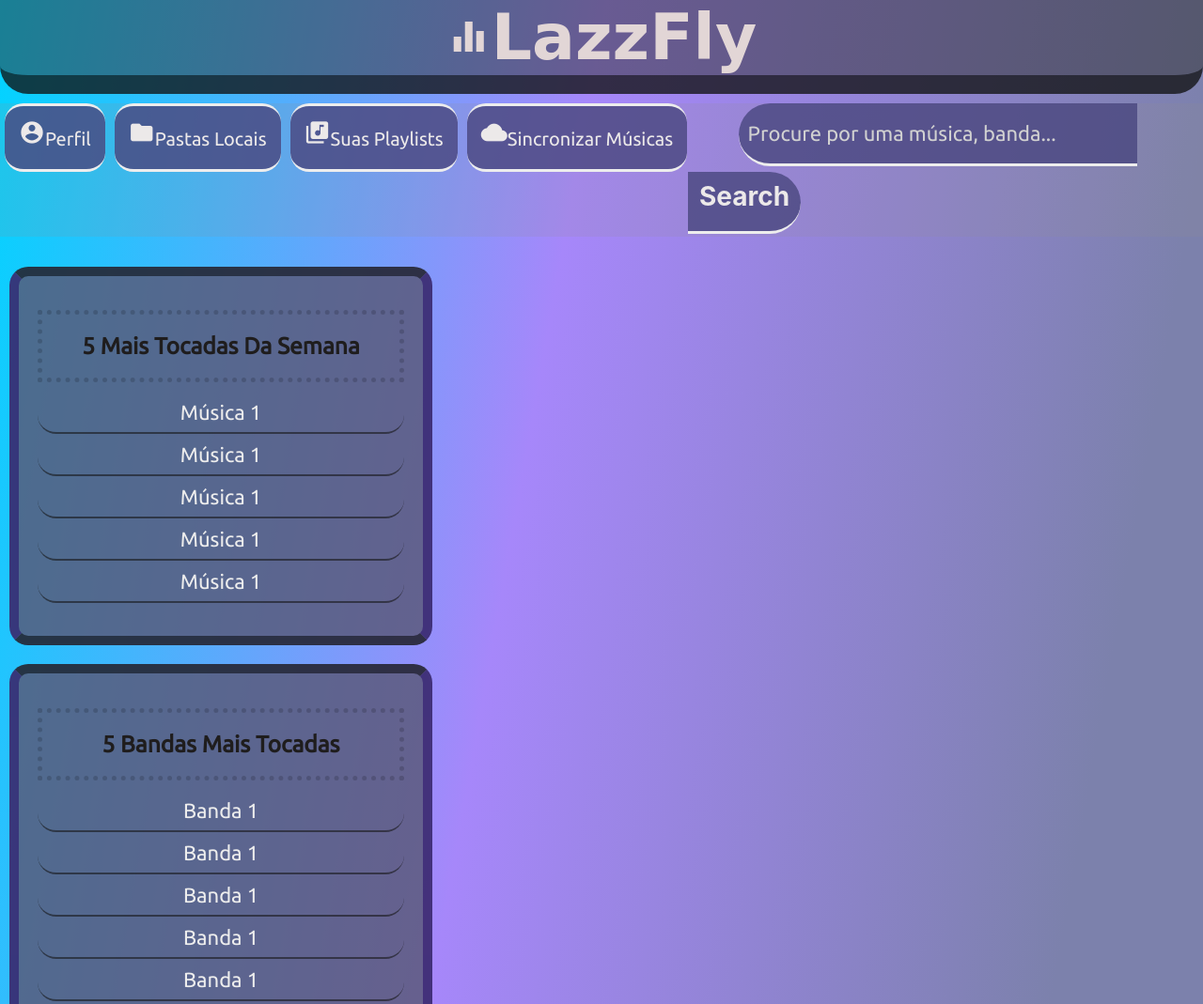
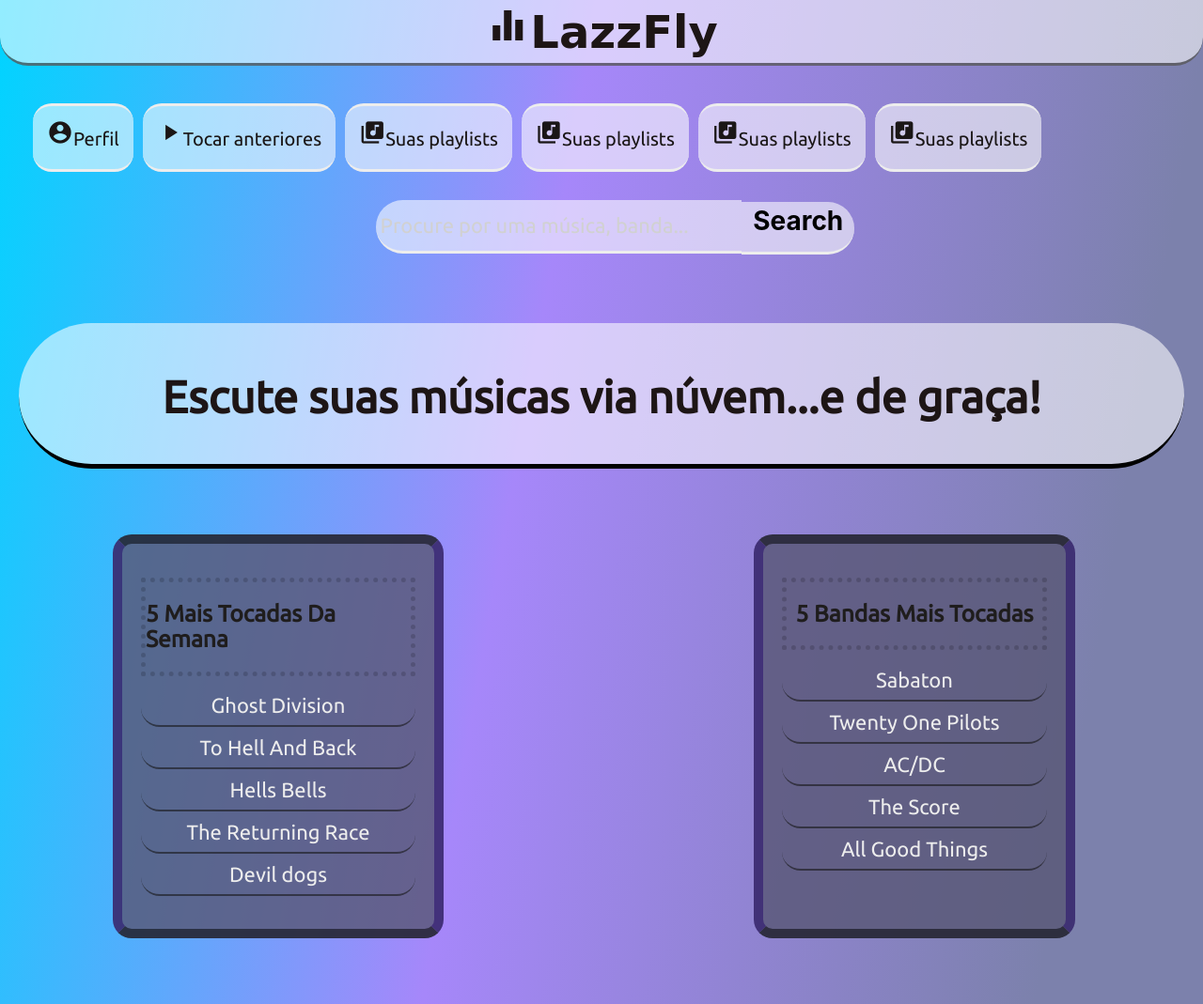
Before and after one commit to KauanLazzarin/Projeto-Site-Musica, a website: page src/views/index.html in a window 1280 px wide. Shown: the top 1069 px of the page at 94% size. Drawn offline with nearby package versions, Linux system fonts and the light colour scheme; files that its build step writes are made by us from their sources.

Commit message:
Index e estilos em geral melhorados

```diff
--- a/player-scripts/player-page.html
+++ b/player-scripts/player-page.html
@@ -3,11 +3,11 @@
     <head>
         <meta charset="UTF-8">
         <meta name="viewport" content="width=device-width, initial-scale=1.0">
-        <link href="https://fonts.googleapis.com/css2?family=Rowdies:wght@300;400;700&display=swap" rel="stylesheet">
+        <!-- <link href="https://fonts.googleapis.com/css2?family=Rowdies:wght@300;400;700&display=swap" rel="stylesheet">  -->
         <link href="https://fonts.googleapis.com/css2?family=Ubuntu:ital,wght@0,300;0,400;1,700&display=swap" rel="stylesheet">
-        <link rel="stylesheet" href="../styles/player-page-style.css">
-        <link rel="stylesheet" href="../styles/main.css">
-        <link rel="stylesheet" href="../styles/player-style.css">
+        <link rel="stylesheet" href="../public/styles/player-page-style.css">
+        <link rel="stylesheet" href="../public/styles/main.css">
+        <link rel="stylesheet" href="../public/styles/player-style.css">
         <title>Player</title>
     </head>
 
--- a/public/styles/index-style.css
+++ b/public/styles/index-style.css
@@ -1,51 +1,49 @@
+/* Estilização do landing */
+
+.landing {
+    max-width: 100vw;
+    padding-bottom: 20px;
+    padding-top: 10px;
+    margin-top: 170px;
+    margin-left: 20px;
+    margin-right: 20px;
+    background: rgba(255, 255, 255, 0.575);
+
+    border-bottom: 5px solid black;
+    border-radius: 120px;
+}
+
+.landing h1 {
+    display: flex;
+    align-items: center;
+    justify-content: center;
+
+    font-family:'Ubuntu';
+    font-weight: bold;
+    color: rgb(29, 21, 21);
+    font-size: 48px;
+}
 
 
 /* Começo da estilização do titulo */
 
-.main-title {
-    display: flex;
-    max-height: 100px;
-    align-items: center;
-    justify-content: center;
-    background-color: rgba(51, 53, 54, 0.527);
-    padding: 20px;
-    border-bottom: 20px solid rgba(0, 0, 0, 0.521);
-    border-bottom-left-radius: 30px;
-    border-bottom-right-radius: 30px;
-}
-
-.main-title a {
-    font-weight: bold;
-    font-family: 'Rowdies', cursive;
-    font-style: none;
-    font-size: 68px;
-    color: rgb(226, 214, 214);
-    text-decoration: none;
-    transition: 800ms;
-}
-
-.main-title a:hover {
-    color: rgba(77, 6, 71, 0.432);
-}
-
-.main-title i {
-    font-size: 48px;
-}
 
 /*Fim da estilização do titulo*/
 
 /*Início da estilização do menu*/
 
 #main-menu {
-    margin-top: 10px;
+    width: 1200px;
+    margin-top: 40px;
     background: none;
     box-shadow: none;
+    margin-left: 30px;
 }
 
 #main-menu ul {
     padding:0px;
     margin:0px;
-    background-color:#8f89892a;
+    background:none;
     list-style:none;
 }
 
@@ -55,8 +53,8 @@
     margin-bottom: 10px;
     display: inline-block;
     font-size: 20px;
-    background-color:#4a4880d0;
-    color: rgb(236, 233, 233);
+    background-color:rgba(255, 255, 255, 0.575);
+    color: rgb(26, 22, 22);
     text-decoration: none;
     border-bottom:3px solid #EDEDED;
     border-top:3px solid #ededed;
@@ -68,8 +66,8 @@
 }
 
 #main-menu ul li a:hover {
-    background-color:#D6D6D6;
-    color: #1f1d1d;
+    background-color:#3d3b3b;
+    color: #ffffff;
     border-bottom:3px solid #2e2b3f;
 }
 
@@ -80,12 +78,12 @@
 }
 
 #search-button {
-    padding-top: 10.4px;
-    padding-bottom: 20.9px;
+    padding-top: 4.5px;
+    padding-bottom: 17px;
     margin-left: -4px;
     transform: translateY(-3px);
     width: 120px;
-    background-color: #4a4880d0;
+    background-color: rgba(255, 255, 255, 0.575);
     border-top: none;
     border-right: none;
     border-left: none;
@@ -94,38 +92,46 @@
     border-top-right-radius: 50px;
     cursor: pointer;
     transition: 600ms;
-    color: rgb(236, 233, 233);
+    color: black;
     font-size: 28px;
     font-weight: bold;
 }
 
 #search-button:hover {
-    background-color: #D6D6D6;
-    color:#1f1d1d ;
+    background-color:#3d3b3b;
+    color:#fff ;
 }
 
 #music-search {
     border-top-left-radius: 50px;
     border-bottom-left-radius: 50px;
     font-size: 22px;
-    flex-direction: column;
-    background-color: #4a4880d0;
-    max-width: 405px;
-    padding: 9.5px;
+    background-color: rgba(255, 255, 255, 0.575);
+    max-width: 380px;
+    padding: 4.5px;
     border-bottom: 3px solid #EDEDED;
-    margin-left: 50px;
+    margin-top: 20px;
+    margin-left: 370px;
     font-family: 'Ubuntu';
-    color: #eded;
+    color: rgba(31, 30, 31, 0.867);
 }
 
 /* Fim da estilização do Menu */
 
 /* Começo da estilização do top 5 mais tocadas*/
 
+#top-lists-container {
+    margin-left: 120px;
+    display: grid;
+    grid-template-columns: 1fr 1fr;
+    grid-template-rows: 1fr ;
+    grid-gap: 320px;
+    max-width: 80vw;
+    margin-top: 50px;
+}
+
 .top-music-list {
-    grid-area: top-bandas;
-    margin-top: 110px;
-    max-width: 450px;
+    margin-top: 20px;
     padding: 20px;
     background-color: #595876d0;
     border-bottom: 10px solid rgba(0, 0, 0, 0.521);
@@ -133,7 +139,6 @@
     border-left: 10px solid rgba(36, 7, 104, 0.521);
     border-right: 10px solid rgba(36, 7, 104, 0.521);
     border-radius: 20px;
-    margin-left: 10px;
 }
 
 .top-music-list ul li {
@@ -182,7 +187,6 @@
     margin-top: 20px;
     padding: 20px;
     background-color: #595876d0;
-    max-width: 450px;
     margin-left: 10px;
     border-bottom: 10px solid rgba(0, 0, 0, 0.521);
     border-top: 10px solid rgba(0, 0, 0, 0.521);
@@ -249,3 +253,7 @@
     opacity: 0.6;
     color: rgb(255, 255, 255);
 }
+
+::-moz-placeholder {  /* Firefox 19+ */
+    color:black;
+ }
--- a/public/styles/main.css
+++ b/public/styles/main.css
@@ -5,6 +5,35 @@ body {
     padding: 0px;
     margin: 0px;
     box-sizing: border-box;
-    background: rgb(124,129,172);
     background: linear-gradient(280deg, rgba(124,129,172,1) 13%, rgba(166,135,250,1) 57%, rgba(0,212,255,1) 100%);
 }
+
+.main-title {
+    display: flex;
+    max-height: 70px;
+    align-items: center;
+    justify-content: center;
+    background-color: rgba(255, 255, 255, 0.575);
+    padding: 10px;
+    border-bottom: 3px solid rgba(0, 0, 0, 0.521);
+    border-bottom-left-radius: 30px;
+    border-bottom-right-radius: 30px;
+}
+
+.main-title a {
+    font-weight: bold;
+    font-family: 'Rowdies', cursive;
+    font-style: none;
+    font-size: 48px;
+    color: rgb(29, 21, 21);
+    text-decoration: none;
+    transition: 200ms;
+}
+
+.main-title a:hover {
+    opacity: 0.3;
+}
+
+.main-title i {
+    font-size: 48px;
+}
--- a/public/styles/player-page-style.css
+++ b/public/styles/player-page-style.css
@@ -9,24 +9,6 @@
 .main-title {
     display: flex;
     grid-area: header;
-    max-height: 100px;
-    align-items: center;
-    justify-content: center;
-    background-color: rgba(51, 53, 54, 0.527);
-    padding: 20px;
-    border-bottom: 20px solid rgba(0, 0, 0, 0.521);
-    border-bottom-left-radius: 30px;
-    border-bottom-right-radius: 30px;
-}
-
-.main-title a {
-    font-weight: bold;
-    font-family: 'Rowdies', cursive;
-    font-style: none;
-    font-size: 68px;
-    color: rgb(226, 214, 214);
-    text-decoration: none;
-    transition: 800ms;
 }
 
 .main-title a:hover {
--- a/server.js
+++ b/server.js
@@ -2,8 +2,8 @@ const express = require('express')
 const server = express()
 const port = 3003
 
-server.use(express.static("public"))
-server.use(express.static("player-scripts"))
+server.use('/public', express.static('public'))
+server.use('/player',express.static('player-scripts'))
 
 
 server.get('/', (req, res) => {
--- a/src/views/index.html
+++ b/src/views/index.html
@@ -3,28 +3,34 @@
     <head>
         <meta charset="UTF-8">
         <meta name="viewport" content="width=device-width, initial-scale=1.0">
-        <link rel="stylesheet" href="../styles/main.css">
-        <link rel="stylesheet" href="../styles/index-style.css">
+        <link rel="stylesheet"  href="../../public/styles/main.css">
+        <link rel="stylesheet"  href="../../public/styles/index-style.css">
         <link href="https://fonts.googleapis.com/css2?family=Ubuntu:ital,wght@0,300;0,400;1,700&display=swap" rel="stylesheet">
         <title>Document</title>
     </head>
 
     <body>
             <div class="main-title">
-                <a href="#"><i class = "material-icons">equalizer</i>LazzFly</a >
+               <a href="/"><i class = "material-icons">equalizer</i>LazzFly</a>
             </div>
+
             <nav id="main-menu">
                 <ul>
                     <li><a href=""><i class="material-icons">account_circle</i>Perfil</a></li>
-                    <li><a href=""><i class="material-icons">folder</i>Pastas Locais</a></li>
-                    <li><a href="/player"><i class="material-icons">library_music</i>Suas Playlists</a></li>
-                    <li><a href=""><i class="material-icons">cloud</i>Sincronizar Músicas</a></li>
+                    <li><a href="/player"><i class="material-icons">play_arrow</i>Tocar anteriores</a></li>
+                    <li><a href="/player"><i class="material-icons">library_music</i>Suas playlists</a></li>
+                    <li><a href="/player"><i class="material-icons">library_music</i>Suas playlists</a></li>
+                    <li><a href="/player"><i class="material-icons">library_music</i>Suas playlists</a></li>
+                    <li><a href="/player"><i class="material-icons">library_music</i>Suas playlists</a></li>
                     <input type="text"  id ="music-search" placeholder="Procure por uma música, banda...">
                     <input type="submit" id ="search-button" value="Search">
                 </ul>
             </nav>
+            <div class="landing">
+                <h1>Escute suas músicas via núvem...e de graça!</h1>
+            </div>
 
-            <div class="top-lists-container">
+            <div id="top-lists-container">
                 <div class="top-music-list">
                     <ul>
                         <h5>5 Mais Tocadas Da Semana</h5>
@@ -46,13 +52,14 @@
                         <li><a href="#" class="topBand" listId='4'>Banda 1</a></li>
                     </ul>
                  </div>
+
             </div>
             <div class="page-footer">
                 <footer>
                     <h5>LazzFly AudioPlayer - All Rights Reserved</h5>
                 </footer>
             </div>
-            <script src="../scripts/topMusics.js"></script>
+            <script src="../../public/scripts/topMusics.js"></script>
     </body>
 
 </html>
```
